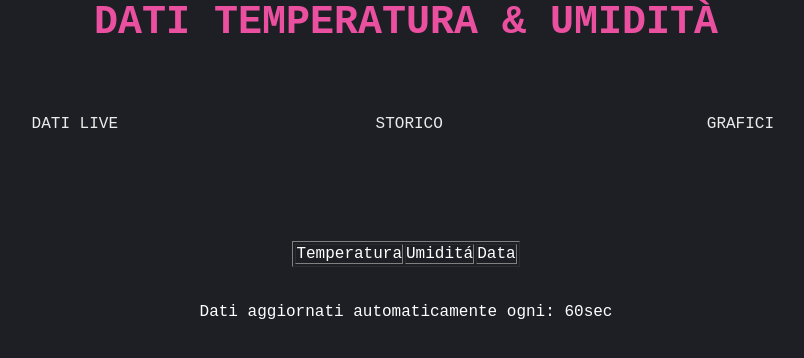
After one commit to emaxgms/temp_umid, a PHP site: page /live.php in a window 1280 px wide. The commit adds this page. Shown: the top 358 px of the page, without its empty margins (234-1038 px from the left). Run offline with PHP 8.4, Linux system fonts and the light colour scheme; data that the repository does not hold is empty.

Commit message:
Add files via upload

```diff
--- /dev/null
+++ b/SitoWeb/live.php
@@ -0,0 +1,43 @@
+<!DOCTYPE html>
+<html>
+<?php include"connessione_db.php"; ?>
+<head>
+	<title>Dati Live</title>
+	<link href="stili.css" rel="stylesheet" type="text/css" media="all">
+	<script type="text/javascript">
+		function visualizza_live(){
+			window.location.href="live.php";
+		}
+		function visualizza_storico(){
+			window.location.href="storico.php";
+		}
+		function visualizza_grafici(){
+			window.location.href="grafici.php";
+		}
+	</script>
+</head>
+<body onLoad="setTimeout('location.reload()',60000)">
+	<p id="header">DATI TEMPERATURA & UMIDIT&Agrave;</p>
+	<ul>
+		<li onclick="visualizza_live()">Dati Live</li>
+		<li onclick="visualizza_storico()">Storico</li>
+		<li onclick="visualizza_grafici()">Grafici</li>
+	</ul>
+	<center>
+		<?php
+			$query="select * from dati order by data desc limit 1";
+			$result=mysqli_query($c,$query);
+			echo "<br><br><table border=1>\n<tr>\n<td>Temperatura</td><td>Umiditá</td><td>Data</td>\n</tr>";
+			while ($row=mysqli_fetch_array($result)) {
+				echo "<tr>";
+					echo "<td>".$row["temperatura"]."</td>";
+					echo "<td>".$row["umidita"]."</td>";
+					echo "<td>".$row["data"]."</td>";
+				echo "</tr>";
+			}
+			echo "</table><br>";
+		?>
+		<br><p>Dati aggiornati automaticamente ogni: 60sec<br></p>
+	</center>
+</body>
+</html>
--- a/SitoWeb/stili.css
+++ b/SitoWeb/stili.css
@@ -80,3 +80,11 @@ li:active {
   size: 400px;
   font-family: "Courier New";
 }
+table{
+  color: white;
+  font-family: "Courier New";
+}
+p{
+  color: white;
+  font-family: "Courier New";
+}
```
Also changed, not shown: SitoWeb/grafici.php (added, +30 -0 lines), SitoWeb/storico.php (added, +30 -0 lines), SitoWeb/view.php (added, +53 -0 lines).
